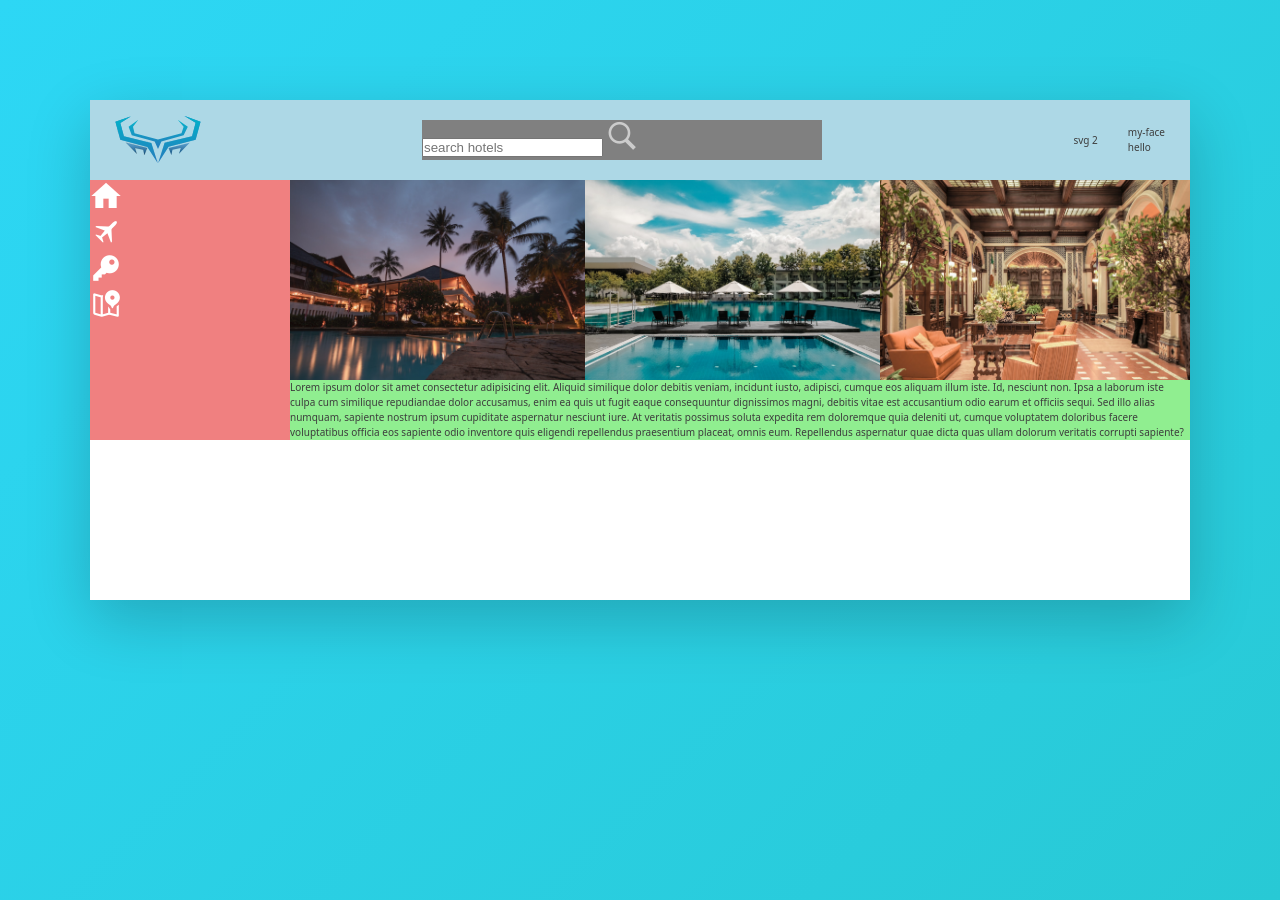
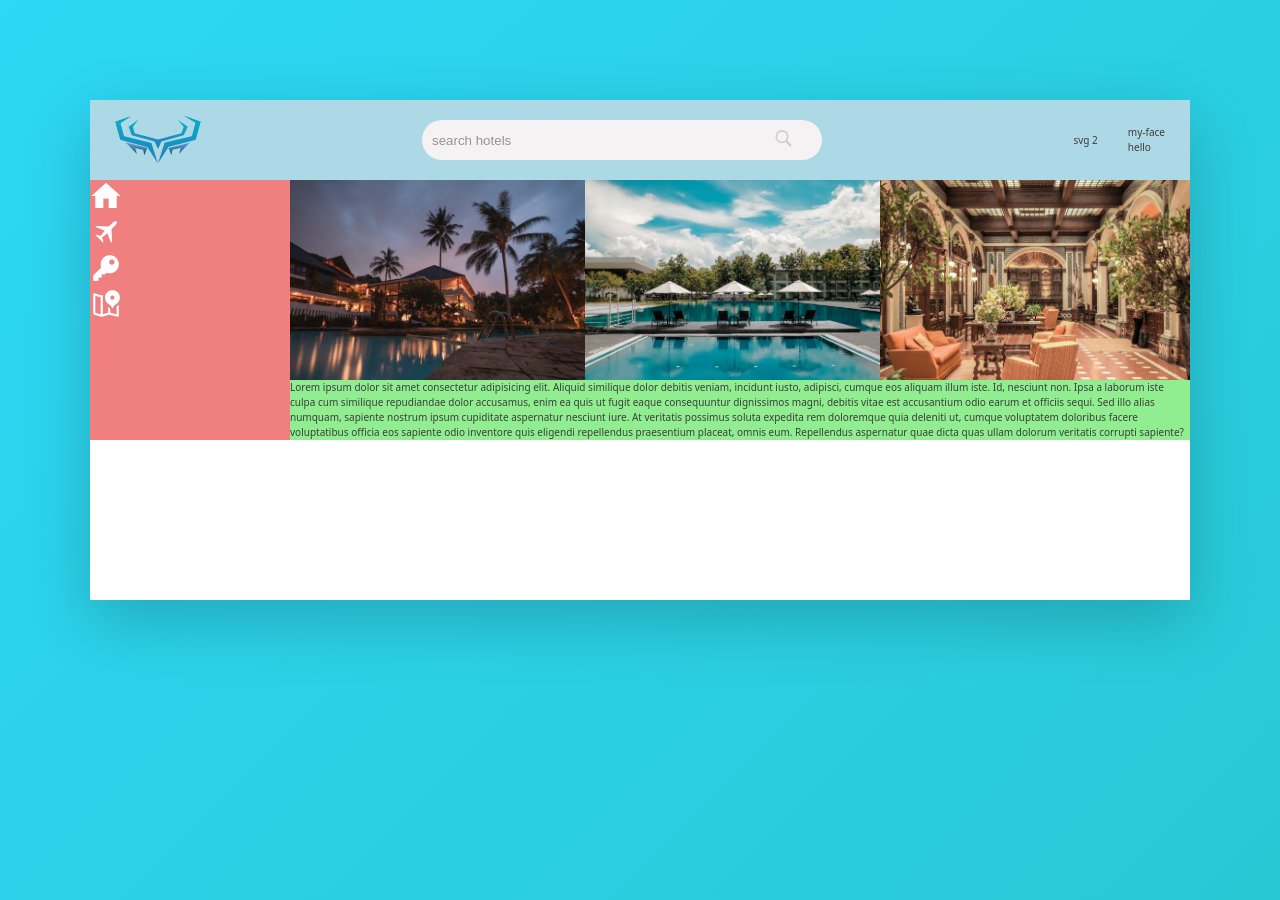
Before and after one commit to Beast-Code9999/booking-page, a website: page index.html in a window 1280 px wide. Drawn offline with Linux system fonts and the light colour scheme.

Commit message:
add css to input

```diff
--- a/sass/components/_searchbar.scss
+++ b/sass/components/_searchbar.scss
@@ -0,0 +1,32 @@
+.searchbar {
+    width: 100%;
+    height: 100%;
+    background-color: #f4f2f2;
+    @include flex(row, space-between, center);
+    padding: .5rem 1rem;
+    border-radius: 20px;
+
+    &__input {
+        border: none;
+        width: 90%;
+        background-color: #f4f2f2;
+
+        &::placeholder {
+            color: #949494;
+        }
+
+        &:focus {
+            outline: none;
+        }
+    }
+
+
+
+    &__label {
+        width: 10%;
+    }
+
+    &__img {
+        width: 50%;
+    }
+}
--- a/sass/layout/_header.scss
+++ b/sass/layout/_header.scss
@@ -18,8 +18,8 @@
     &__input {
         width: 40rem;
         height: 4rem;
-        background-color: gray;
         padding: .5 1rem;
+        @include flex(row, center, center);
     }
 
     &__links {
```
Also changed, not shown: style.css.
